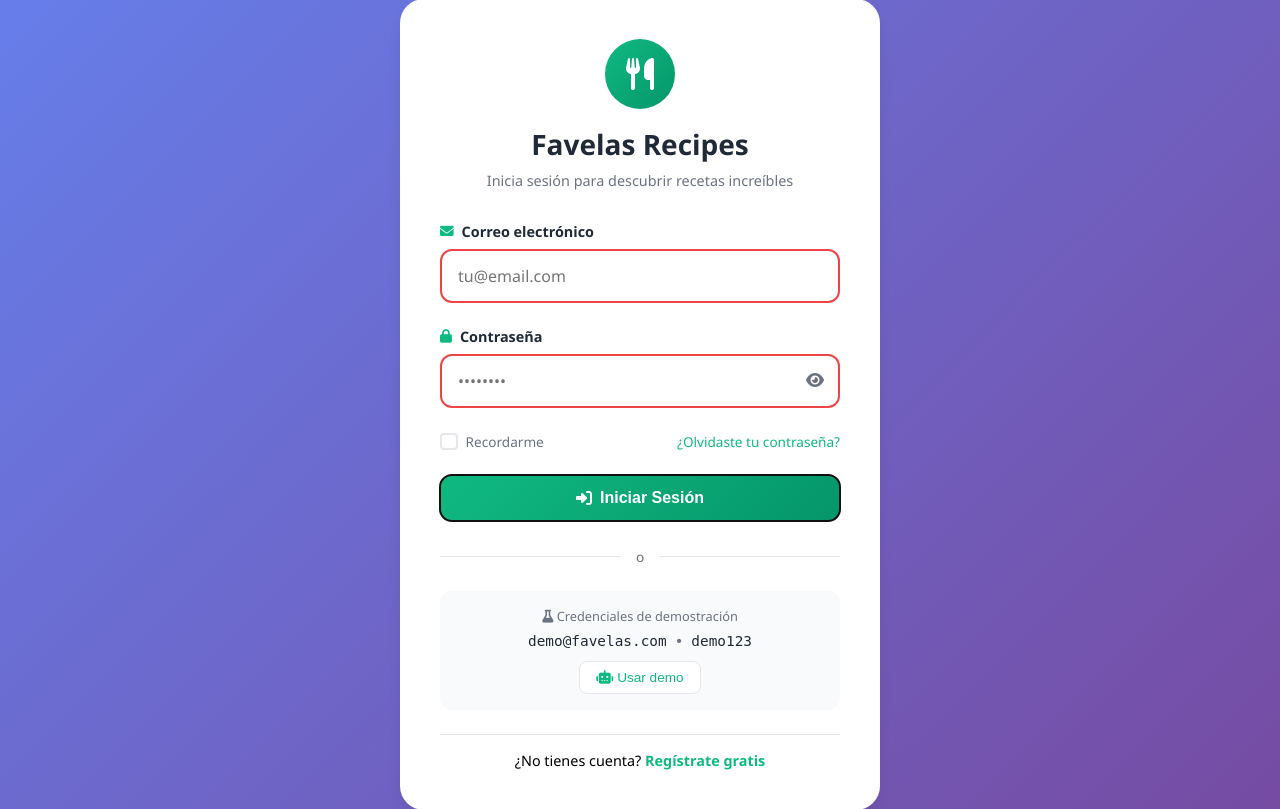
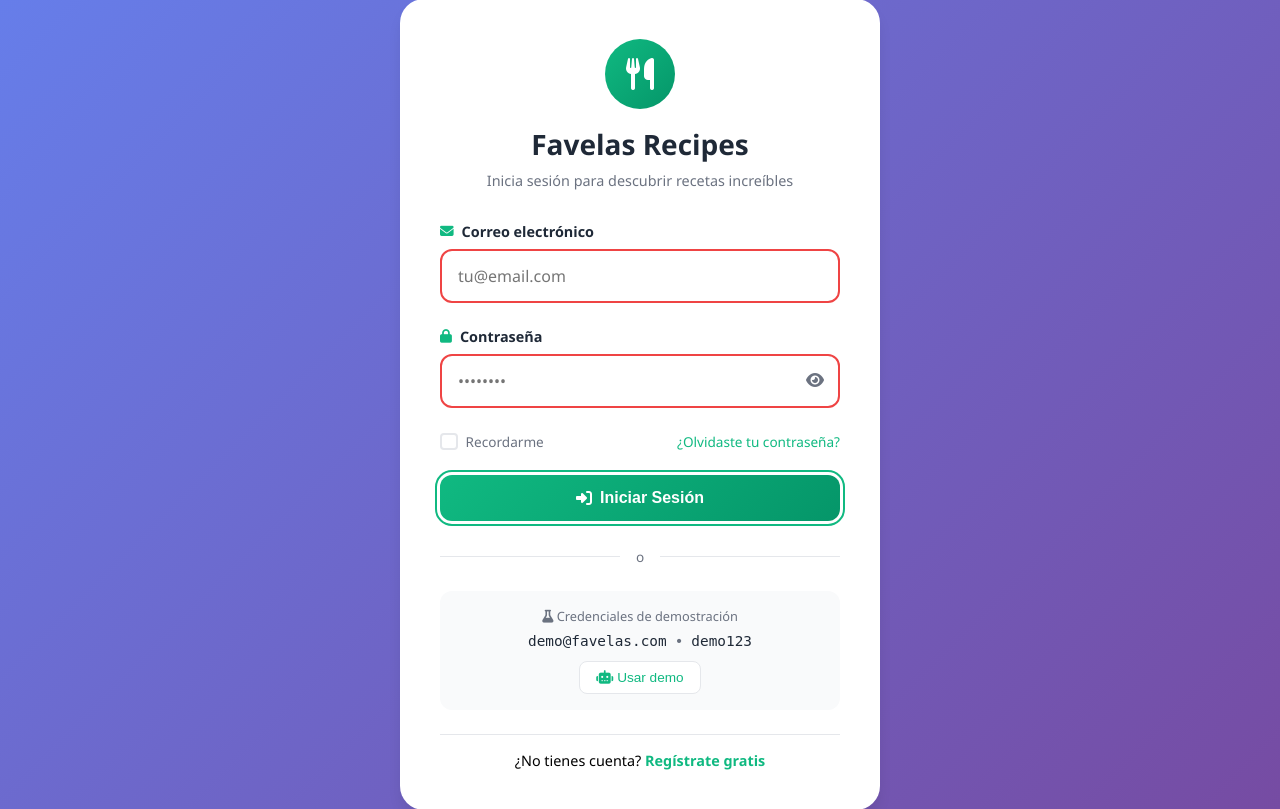
Before and after one commit to Sebasbehe/Favelas-recipes, a FastAPI app: template app/templates/login.html in a window 1280 px wide, with the restyled element focused. Shown: the part 17-826 px from the top of the page. Run offline with FastAPI, Linux system fonts and the light colour scheme; the template is opened without the code that fills it, so the values that code supplies are empty; parts of the project's set-up code (start-up, migrations or seed data) failed here and were passed over.

Commit message:
Enhance keyboard navigation accessibility indicators

```diff
--- a/static/login.css
+++ b/static/login.css
@@ -244,6 +244,12 @@ body {
     transform: translateY(0);
 }
 
+.btn-login:focus-visible,
+.toggle-password:focus-visible {
+    outline: 2px solid var(--primary);
+    outline-offset: 3px;
+}
+
 .auth-divider {
     text-align: center;
     margin: 1.5rem 0;
```
